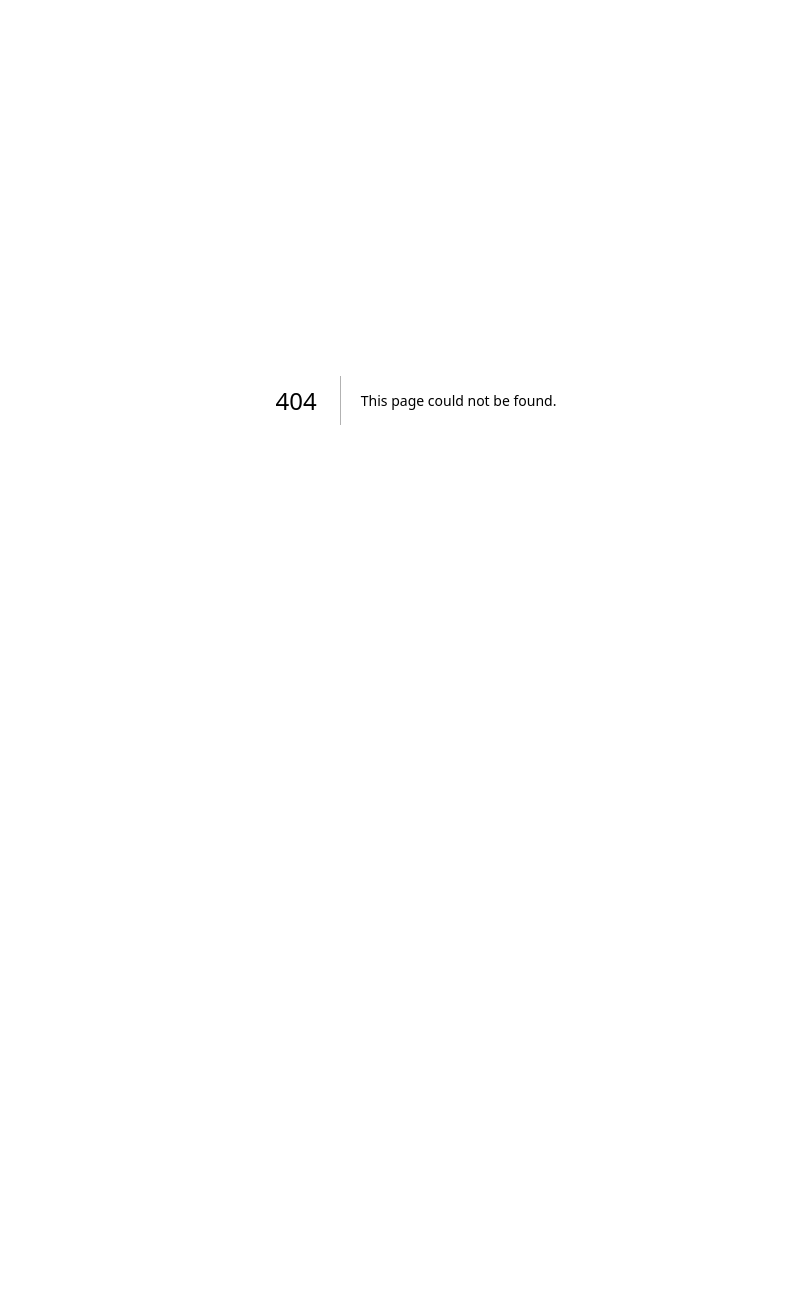
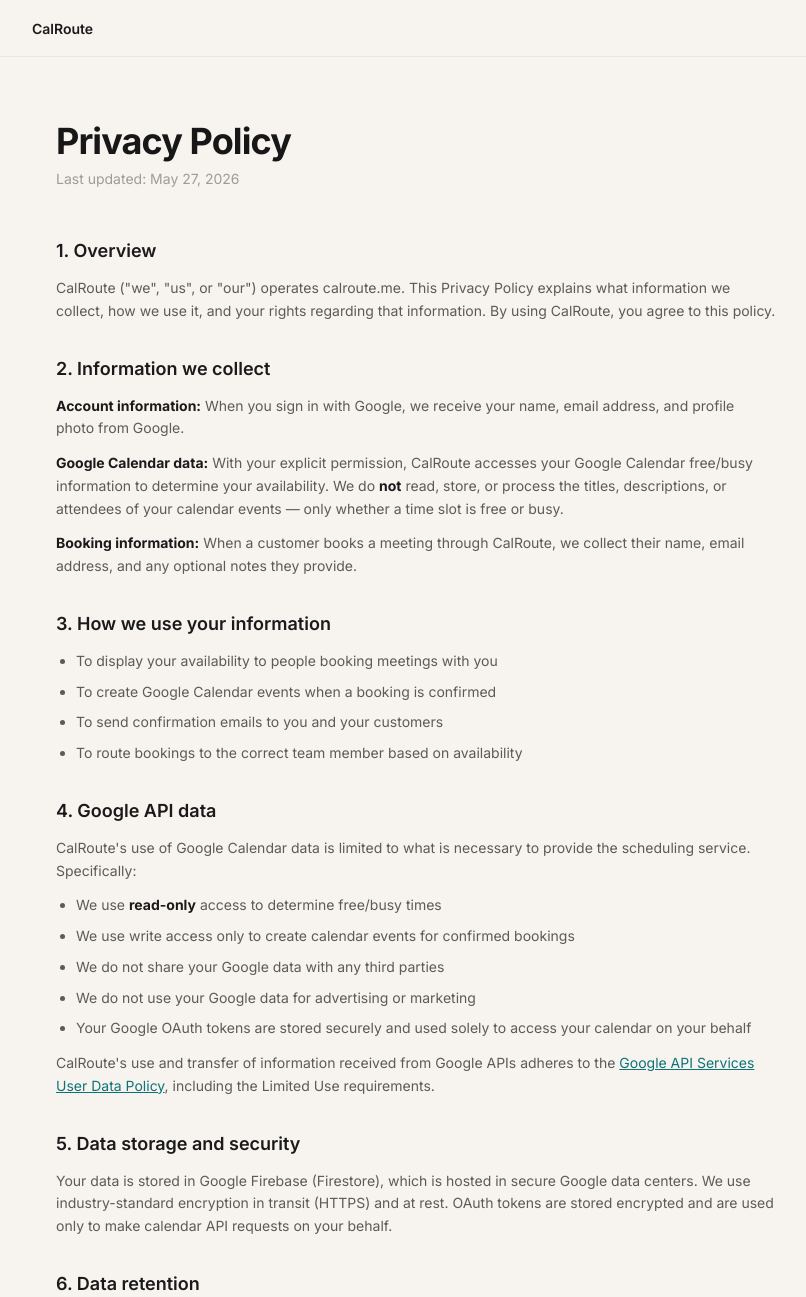
Before and after one commit to CalRoute/calroute, a Next.js app: page /privacy in a window 1280 px wide. Before the commit this address had no page. Shown: the top 1297 px of the page, without its empty margins (224-1030 px from the left). Before the commit the page ends 800 px from the top, so only its background shows below. Built offline with nearby package versions, Linux system fonts and the light colour scheme.

Commit message:
feat: privacy policy page, add to footer

```diff
--- a/src/app/page.tsx
+++ b/src/app/page.tsx
@@ -236,6 +236,7 @@
           <div className="flex gap-6 text-xs text-[#1a1a1a]/30">
             <a href="#features" className="hover:text-[#0D7377] transition-colors">Features</a>
             <a href="#how" className="hover:text-[#0D7377] transition-colors">How it works</a>
+            <Link href="/privacy" className="hover:text-[#0D7377] transition-colors">Privacy</Link>
             <Link href="/login" className="hover:text-[#0D7377] transition-colors">Sign in</Link>
           </div>
         </div>
--- /dev/null
+++ b/src/app/privacy/page.tsx
@@ -0,0 +1,96 @@
+import Link from 'next/link'
+
+export const metadata = {
+  title: 'Privacy Policy — CalRoute',
+}
+
+export default function PrivacyPage() {
+  return (
+    <main className="bg-[#F7F4EF] min-h-screen">
+      <nav className="border-b border-[#1a1a1a]/[0.06] bg-[#F7F4EF] px-6 py-4">
+        <div className="max-w-3xl mx-auto">
+          <Link href="/" className="text-sm font-semibold text-[#1a1a1a]">CalRoute</Link>
+        </div>
+      </nav>
+
+      <div className="max-w-3xl mx-auto px-6 py-16">
+        <h1 className="text-4xl font-bold tracking-tight mb-2">Privacy Policy</h1>
+        <p className="text-sm text-[#1a1a1a]/40 mb-12">Last updated: May 27, 2026</p>
+
+        <div className="prose prose-gray max-w-none space-y-8 text-[#1a1a1a]/70 text-sm leading-relaxed">
+
+          <section>
+            <h2 className="text-lg font-semibold text-[#1a1a1a] mb-3">1. Overview</h2>
+            <p>CalRoute ("we", "us", or "our") operates calroute.me. This Privacy Policy explains what information we collect, how we use it, and your rights regarding that information. By using CalRoute, you agree to this policy.</p>
+          </section>
+
+          <section>
+            <h2 className="text-lg font-semibold text-[#1a1a1a] mb-3">2. Information we collect</h2>
+            <p className="mb-3"><strong className="text-[#1a1a1a]">Account information:</strong> When you sign in with Google, we receive your name, email address, and profile photo from Google.</p>
+            <p className="mb-3"><strong className="text-[#1a1a1a]">Google Calendar data:</strong> With your explicit permission, CalRoute accesses your Google Calendar free/busy information to determine your availability. We do <strong className="text-[#1a1a1a]">not</strong> read, store, or process the titles, descriptions, or attendees of your calendar events — only whether a time slot is free or busy.</p>
+            <p><strong className="text-[#1a1a1a]">Booking information:</strong> When a customer books a meeting through CalRoute, we collect their name, email address, and any optional notes they provide.</p>
+          </section>
+
+          <section>
+            <h2 className="text-lg font-semibold text-[#1a1a1a] mb-3">3. How we use your information</h2>
+            <ul className="list-disc pl-5 space-y-2">
+              <li>To display your availability to people booking meetings with you</li>
+              <li>To create Google Calendar events when a booking is confirmed</li>
+              <li>To send confirmation emails to you and your customers</li>
+              <li>To route bookings to the correct team member based on availability</li>
+            </ul>
+          </section>
+
+          <section>
+            <h2 className="text-lg font-semibold text-[#1a1a1a] mb-3">4. Google API data</h2>
+            <p className="mb-3">CalRoute's use of Google Calendar data is limited to what is necessary to provide the scheduling service. Specifically:</p>
+            <ul className="list-disc pl-5 space-y-2">
+              <li>We use <strong className="text-[#1a1a1a]">read-only</strong> access to determine free/busy times</li>
+              <li>We use write access only to create calendar events for confirmed bookings</li>
+              <li>We do not share your Google data with any third parties</li>
+              <li>We do not use your Google data for advertising or marketing</li>
+              <li>Your Google OAuth tokens are stored securely and used solely to access your calendar on your behalf</li>
+            </ul>
+            <p className="mt-3">CalRoute's use and transfer of information received from Google APIs adheres to the <a href="https://developers.google.com/terms/api-services-user-data-policy" className="text-[#0D7377] underline" target="_blank" rel="noopener noreferrer">Google API Services User Data Policy</a>, including the Limited Use requirements.</p>
+          </section>
+
+          <section>
+            <h2 className="text-lg font-semibold text-[#1a1a1a] mb-3">5. Data storage and security</h2>
+            <p>Your data is stored in Google Firebase (Firestore), which is hosted in secure Google data centers. We use industry-standard encryption in transit (HTTPS) and at rest. OAuth tokens are stored encrypted and are used only to make calendar API requests on your behalf.</p>
+          </section>
+
+          <section>
+            <h2 className="text-lg font-semibold text-[#1a1a1a] mb-3">6. Data retention</h2>
+            <p>We retain your account data for as long as your account is active. Booking records are retained for 12 months. You may request deletion of your data at any time by contacting us.</p>
+          </section>
+
+          <section>
+            <h2 className="text-lg font-semibold text-[#1a1a1a] mb-3">7. Third-party services</h2>
+            <ul className="list-disc pl-5 space-y-2">
+              <li><strong className="text-[#1a1a1a]">Google Calendar API</strong> — for reading availability and creating events</li>
+              <li><strong className="text-[#1a1a1a]">Firebase / Firestore</strong> — for authentication and data storage</li>
+              <li><strong className="text-[#1a1a1a]">Resend</strong> — for sending confirmation emails</li>
+              <li><strong className="text-[#1a1a1a]">Vercel</strong> — for hosting the application</li>
+            </ul>
+          </section>
+
+          <section>
+            <h2 className="text-lg font-semibold text-[#1a1a1a] mb-3">8. Your rights</h2>
+            <p>You may disconnect your Google Calendar at any time from the Settings page. You may also request access to, correction of, or deletion of your personal data by contacting us at the email below.</p>
+          </section>
+
+          <section>
+            <h2 className="text-lg font-semibold text-[#1a1a1a] mb-3">9. Changes to this policy</h2>
+            <p>We may update this Privacy Policy from time to time. We will notify registered users of material changes by email. Continued use of CalRoute after changes constitutes acceptance of the updated policy.</p>
+          </section>
+
+          <section>
+            <h2 className="text-lg font-semibold text-[#1a1a1a] mb-3">10. Contact</h2>
+            <p>For privacy-related questions or data requests, contact us at: <a href="mailto:dolbyjoab@gmail.com" className="text-[#0D7377] underline">dolbyjoab@gmail.com</a></p>
+          </section>
+
+        </div>
+      </div>
+    </main>
+  )
+}
```
